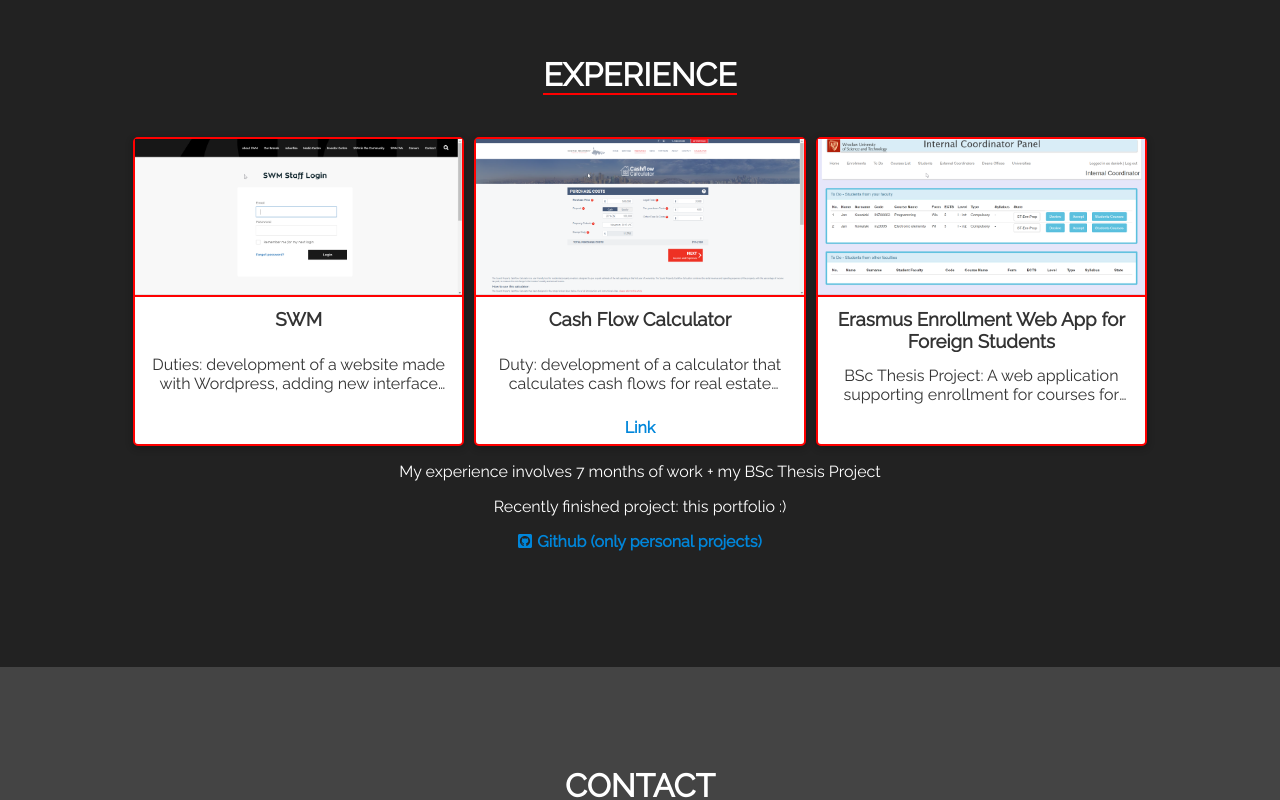
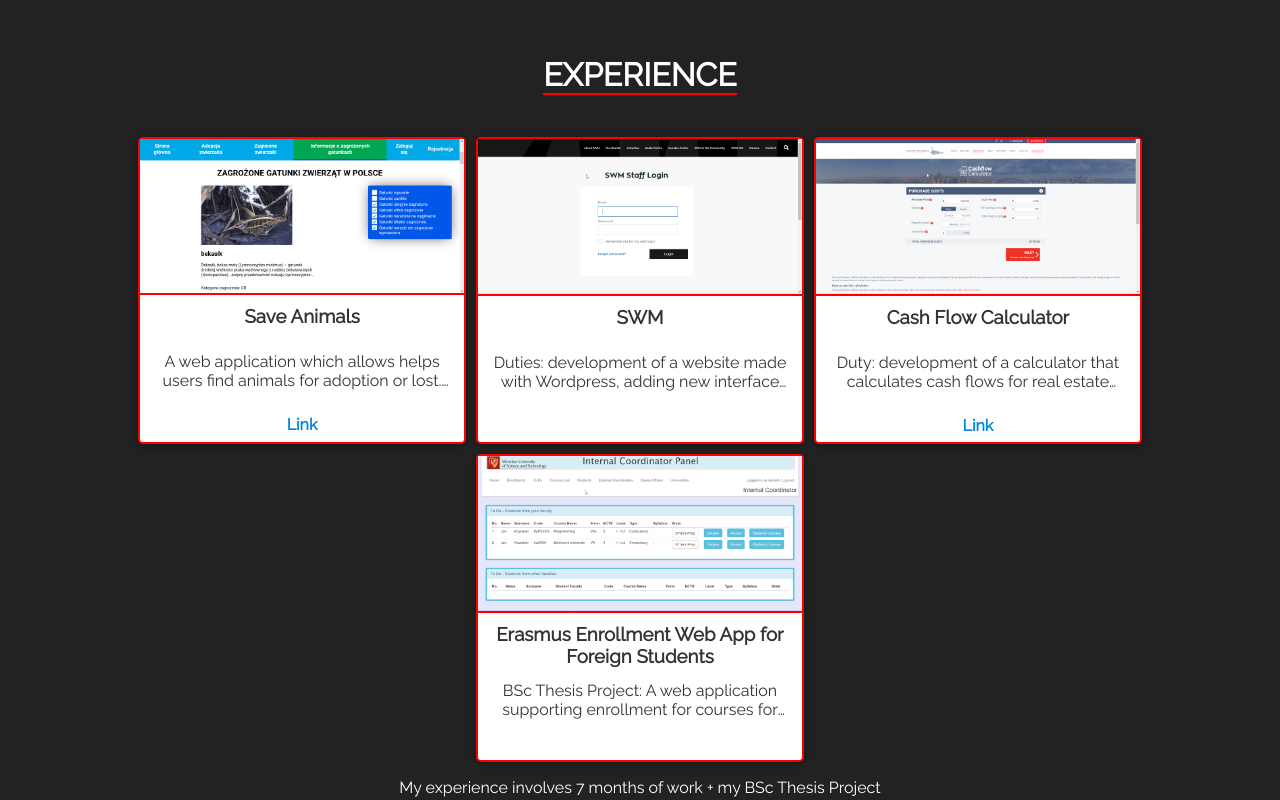
Before and after one commit to DanKolodziej/Portfolio, a Vue app: page / in a window 1280 px wide. Shown: the part 1560-2360 px from the top of the page. Built offline with nearby package versions, Linux system fonts and the light colour scheme; what vue-particles would draw is missing.

Commit message:
added save animals project to projects section

```diff
--- a/src/components/ProjectPanel.vue
+++ b/src/components/ProjectPanel.vue
@@ -95,7 +95,7 @@
 <style scoped>
 
     .project-panel {
-        width: 33%;
+        width: calc(33% - 14px);
         background-color: #fff;
         color: #333333;
         border-radius: 5px;
--- a/src/components/Projects.vue
+++ b/src/components/Projects.vue
@@ -33,6 +33,13 @@ export default {
   data(){
     return {
       projects: [
+        { imageName: 'save_animals.png', title: 'Save Animals',
+          description: 'A web application which allows helps users find animals for adoption or lost.' +
+                  ' Also contains a subpage with scraped data from wikipedia of endangered animal ' +
+                  ' species from Poland. Only available language is polish',
+          descriptionTwo: '',
+          technologies: ['HTML', 'CSS', 'JavaScript', 'Vue.js', 'SASS', 'PHP', 'Symfony Framework', 'MySQL', 'Webpack'],
+          link: 'http://vps-2b04629e.vps.ovh.net/' },
         { imageName: 'swm_screen.png', title: 'SWM',
           description: 'Duties: development of a website made with Wordpress, ' +
                   ' adding new interface modules for page builder Elementor, ' +
@@ -121,7 +128,8 @@ export default {
     width: 80%;
     margin: 0 auto;
     display: flex;
-    justify-content: space-between;
+    justify-content: center;
+    flex-wrap: wrap;
     transition: 450ms ease;
     transform: scale(0.5);
     opacity: 0;
```
Also changed, not shown: src/assets/images/save_animals.png (added).
